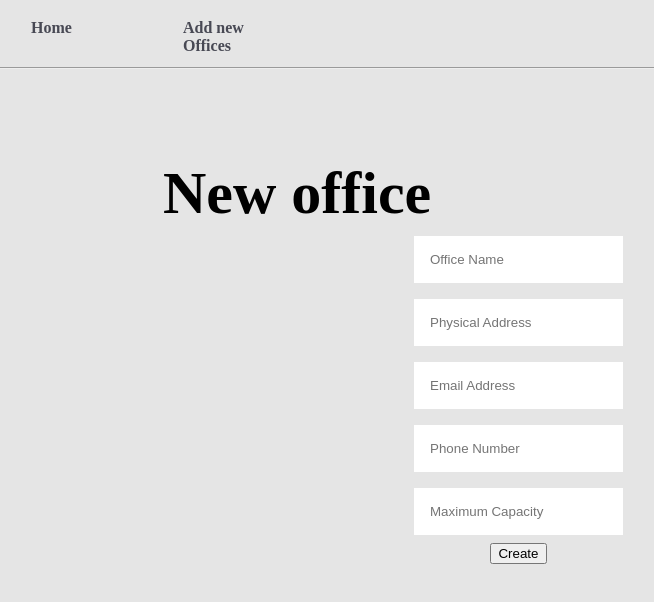
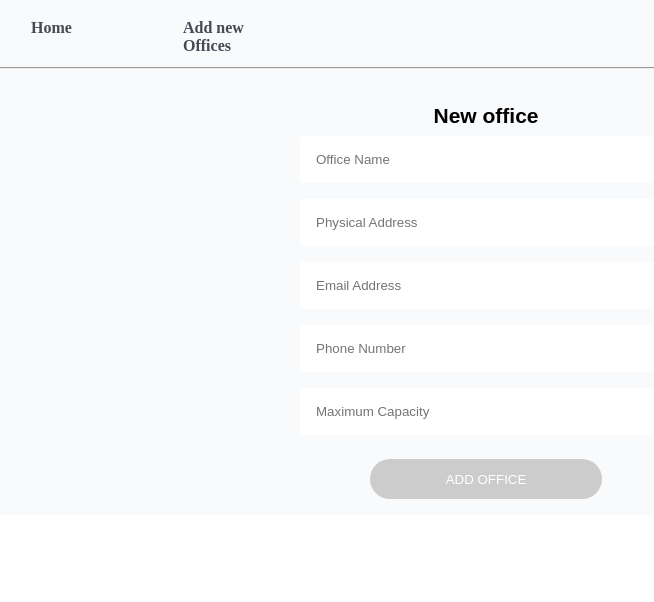
Before and after one commit to tony2tones/company-manager, an Angular app: page /add-new-office in a window 1280 px wide. Shown: the top 602 px of the page, without its empty margins (97-751 px from the left). Built offline with nearby package versions, Linux system fonts and the light colour scheme.

Commit message:
added styles for upload form

```diff
--- a/src/app/app.component.css
+++ b/src/app/app.component.css
@@ -1,5 +1,5 @@
 *, .main-container{
     margin: 0px;
-    height: 100vh;
-    background: #E5E5E5;
+    height: auto;
+    background: #F8FAFC;
 }
--- a/src/app/components/add-office/add-office.component.css
+++ b/src/app/components/add-office/add-office.component.css
@@ -1,17 +1,13 @@
-div {
-  display: inline;
-  margin-left: 65px;
-}
 
 #officeProfile {
-  margin-top: 55px;
-  margin-left: 125px;
-  font-size: 60px;
+  text-align: center;
+  font-size: 21px;
 }
 
 form {
   display: flex;
   flex-direction: column;
+  font-family: sans-serif;
   width: 70%;
   margin-left: 135px;
   margin-top: 35px;
@@ -29,6 +25,26 @@ form {
 .form-control {
   margin: 0.5rem;
   padding: 1rem;
+  width: 340px;
   border: none;
-  /* border-radius: 5px; */
+  border-radius: 3px;
 }
+
+button {
+  width: 232px;
+  margin: 1rem;
+  height: 2.5rem;
+  background: #489DDA;
+  color: white;
+  border:none;
+  border-radius: 20px;
+}
+button:disabled {
+  background: #ccc;
+  cursor:not-allowed;
+}
+
+button {
+  background: #489DDA;
+  cursor: pointer;
+}
--- a/src/app/components/add-office/add-office.component.html
+++ b/src/app/components/add-office/add-office.component.html
@@ -18,9 +18,9 @@
   </div>
   <div class="form-group">
     <label for=""></label>
-    <input type="text" class="form-control" formControlName="officeCapacity" name="officeCapacity" ngModel placeholder="Maximum Capacity" value="">
+    <input type="number" class="form-control" formControlName="officeCapacity" name="officeCapacity" ngModel placeholder="Maximum Capacity" value="">
   </div>
-  <div class="form-group">
-    <button (click)="onSubmit()">Create</button>
+  <div class="form-group ">
+    <button class="" [disabled]="!officeProfileForm.valid" (click)="onSubmit()">ADD OFFICE</button>
 </div>
 </form>
--- a/src/app/components/add-office/add-office.component.ts
+++ b/src/app/components/add-office/add-office.component.ts
@@ -24,7 +24,7 @@ export class AddOfficeComponent implements OnInit {
     this.officeProfileForm = this.formBuilder.group({
       companyName: ['', Validators.required],
       phoneNumber: ['', Validators.required],
-      officeCapacity: ['', Validators.required],
+      officeCapacity: [0, Validators.required],
       address: ['', Validators.required],
       email: ['', [Validators.required, Validators.email]],
       staff: [''],
@@ -33,7 +33,6 @@ export class AddOfficeComponent implements OnInit {
   }
 
   public onSubmit() {
-    console.log('does this work? ', this.officeProfileForm.value);
     if (this.officeProfileForm.valid) {
       this.officeService.addOffice(this.officeProfileForm.value).subscribe((data) => {
 
```
